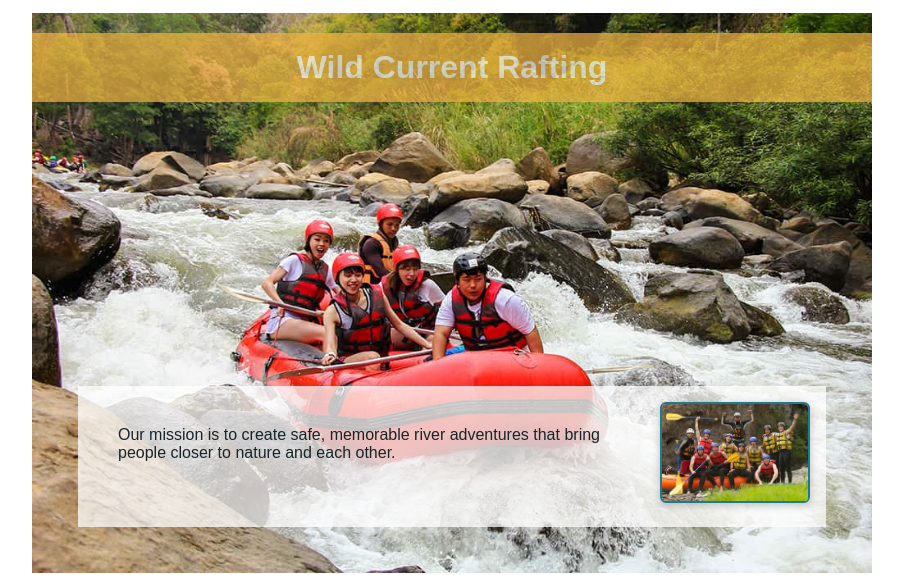
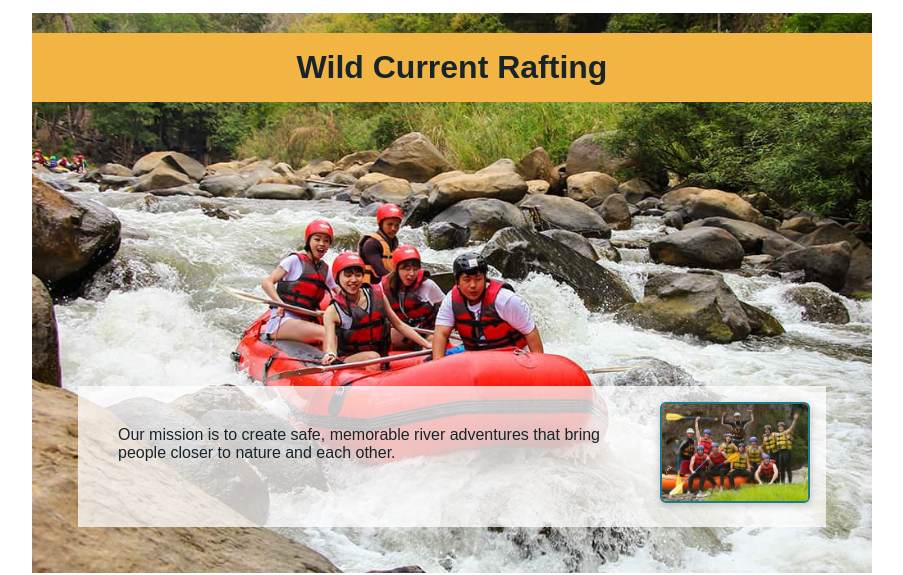
Before and after one commit to IsabelSilvera2712/wdd130, a plain HTML site: page wwr/about.html in a window 1280 px wide. Shown: the part 257-832 px from the top of the page, without its empty margins (188-1091 px from the left). Drawn offline with Linux system fonts and the light colour scheme.

Commit message:
W03 Assignment: Rafting Site – About Us Page resubmit

```diff
--- a/wwr/styles/rafting.css
+++ b/wwr/styles/rafting.css
@@ -65,9 +65,8 @@ h1 {
     width: 100%;
     padding: 16px;
     text-align: center;
-    opacity: 0.7;
     background-color: var(--accent1-color);
-    color: #fff;
+    color: var(--color-text);
 }
 
 .hero article {
```
